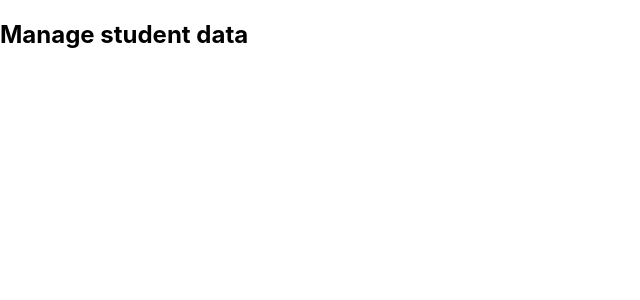
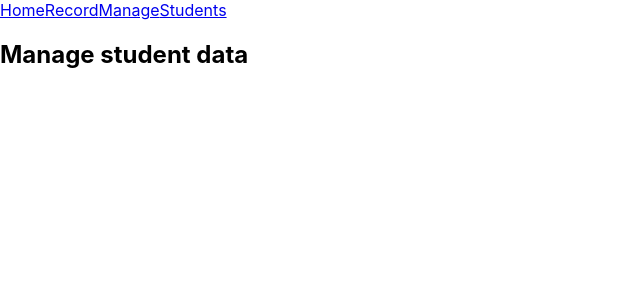
Before and after one commit to Ntshangase/register-frontend, a React (Create React App) app: page /Manage in a window 1280 px wide. Shown: the top 300 px of the page, without its empty margins (0-640 px from the left). Built offline with nearby package versions, Linux system fonts and the light colour scheme.

Commit message:
react is  great

```diff
--- /dev/null
+++ b/src/Model/Navbar.js
@@ -0,0 +1,12 @@
+import React from 'react'
+
+export default function Navbar() {
+  return (
+    <nav>
+        <a href='./'>Home</a>
+        <a href='./Record'>Record</a>
+        <a href='./Manage'>Manage</a>
+        <a href='./Students'>Students</a>
+    </nav>
+  )
+}
--- a/src/View/Home.js
+++ b/src/View/Home.js
@@ -1,7 +1,7 @@
 import '../Styles/Home.css';
 
 import React from 'react';
-import { Link } from 'react-router-dom';
+import Navbar from '../Model/Navbar';
 
 export default function Home() {
 
@@ -10,11 +10,7 @@ export default function Home() {
 
   return (
     <div>
-      <nav>
-        <Link to='./Record'>Record</Link>
-        <Link>Manage</Link>
-        <Link>Students</Link>
-      </nav>
+      <Navbar/>
       <h2>Welcome to student register application</h2>
       <div>
         <button>Create</button>
--- a/src/View/Manage.js
+++ b/src/View/Manage.js
@@ -1,12 +1,14 @@
 // for updating and deleting students from students.txt. UPDATE-DELETE
-import React from 'react'
+import React from "react";
+import Navbar from "../Model/Navbar";
 
 function Manage() {
-  return (
-    <div>
-        <h2>Manage student data</h2>
-    </div>
-  )
+	return (
+		<div>
+			<Navbar/>
+			<h2>Manage student data</h2>
+		</div>
+	);
 }
 
-export default Manage
+export default Manage;
--- a/src/View/Record.js
+++ b/src/View/Record.js
@@ -1,9 +1,11 @@
-import React from 'react'
+import React from "react";
+import Navbar from "../Model/Navbar";
 
 export default function Record() {
-  return (
-    <div>
-        <h2>Add student to collection</h2>
-    </div>
-  )
+	return (
+		<div>
+			<Navbar/>
+			<h2>Add student to collection</h2>
+		</div>
+	);
 }
--- a/src/View/Students.js
+++ b/src/View/Students.js
@@ -1,11 +1,13 @@
 // for viewing students records on students.txt. READ
 
 import React from 'react'
+import Navbar from '../Model/Navbar'
 
 function Students() {
   return (
     <div>
-        <h2>Display student data</h2>
+      <Navbar/>
+      <h2>Display student data</h2>
     </div>
   )
 }
```
